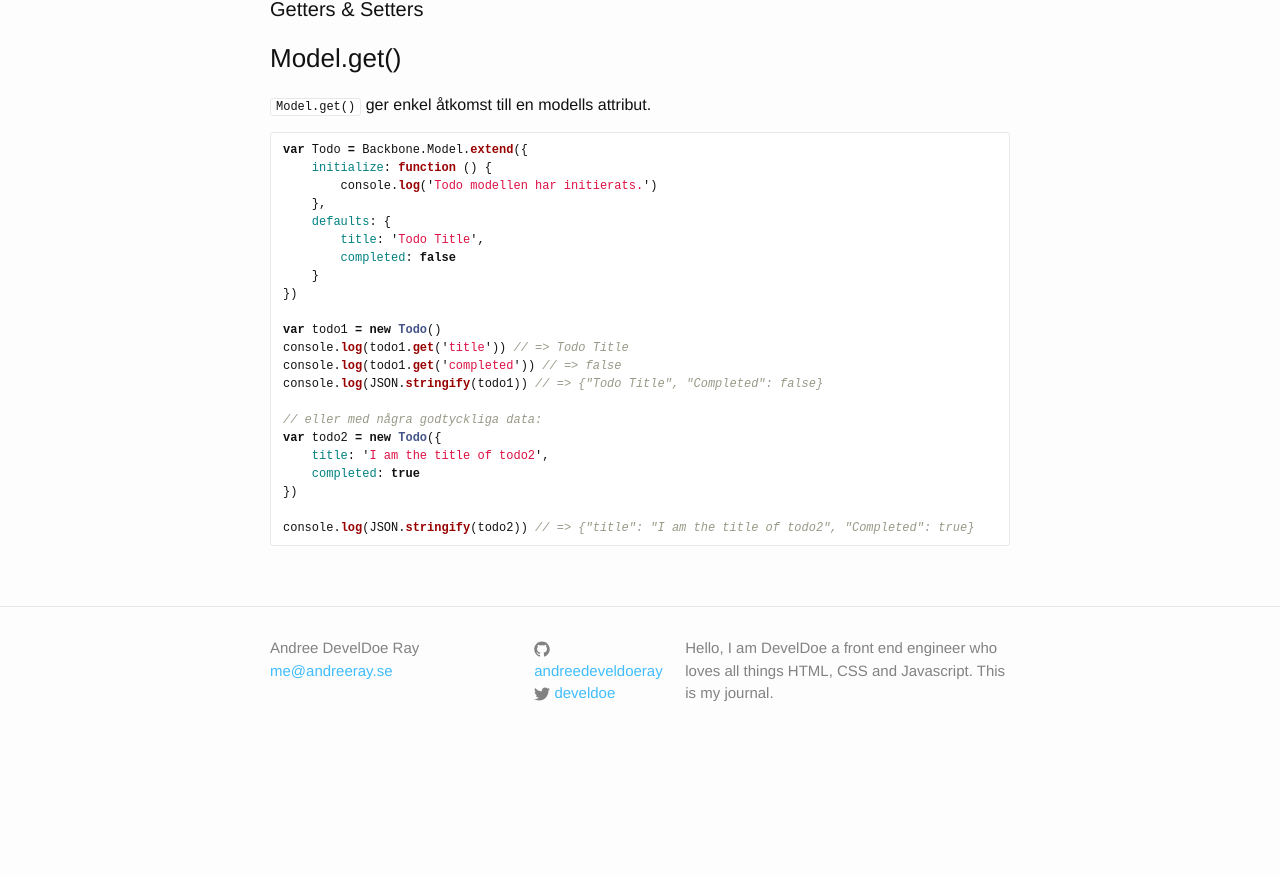
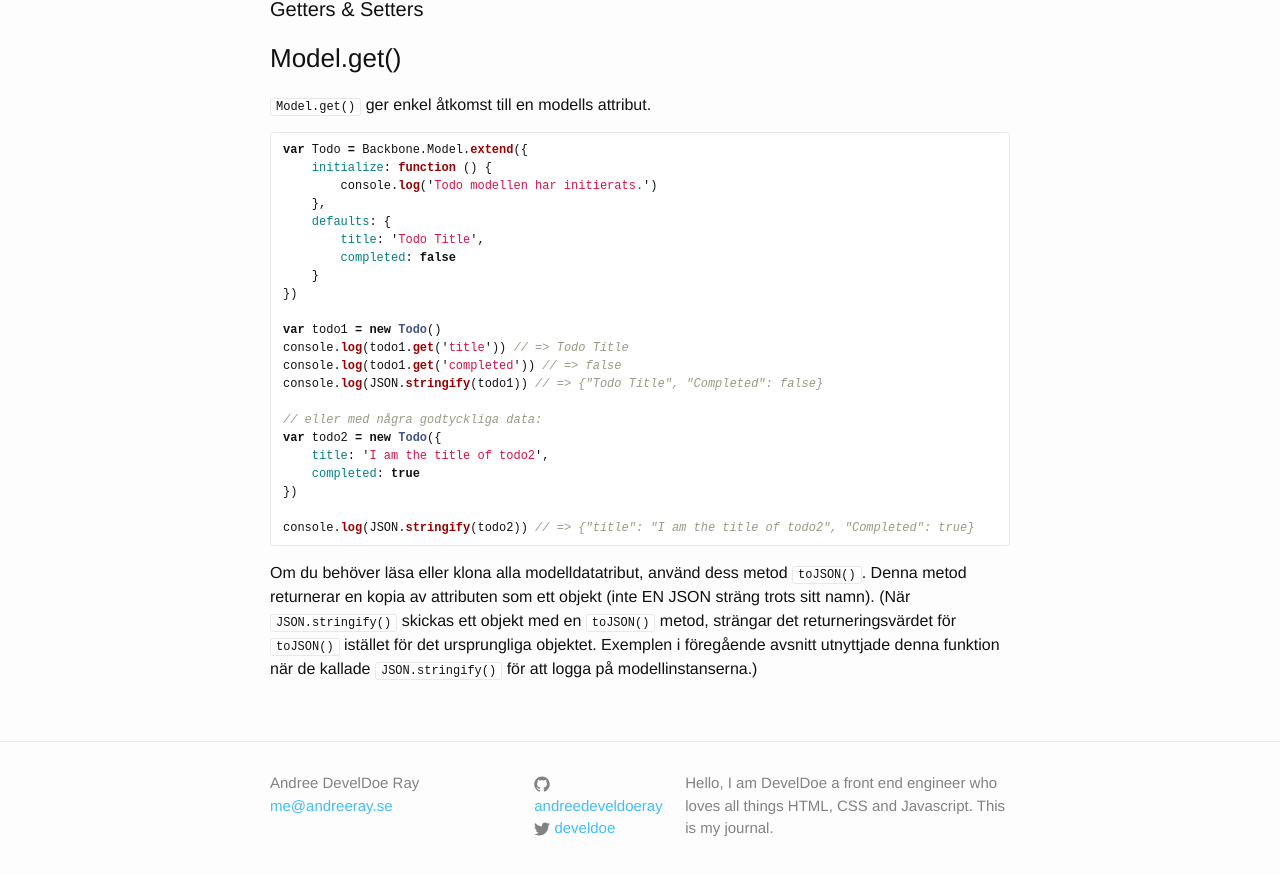
Before and after one commit to develdoe/develdoe.github.io, a Jekyll site: the page built from _posts/2017-10-30-backbonejs-basics.md, in a window 1280 px wide and 900 px high, scrolled down 2804 px. Shown: the top 875 px of the window. Built offline with Jekyll 4.4.1, drawn with Linux system fonts in a browser that asks for light colours; before the commit the page ends 3569 px from its top, so only the background shows below that.

Commit message:
Update 2017-10-30-backbonejs-basics.md

````diff
--- a/_posts/2017-10-30-backbonejs-basics.md
+++ b/_posts/2017-10-30-backbonejs-basics.md
@@ -135,3 +135,5 @@ var todo2 = new Todo({
 
 console.log(JSON.stringify(todo2)) // => {"title": "I am the title of todo2", "Completed": true}
 ```
+
+Om du behöver läsa eller klona alla modelldatatribut, använd dess metod `toJSON()`. Denna metod returnerar en kopia av attributen som ett objekt (inte EN JSON sträng trots sitt namn). (När `JSON.stringify()` skickas ett objekt med en `toJSON()` metod, strängar det returneringsvärdet för `toJSON()` istället för det ursprungliga objektet. Exemplen i föregående avsnitt utnyttjade denna funktion när de kallade `JSON.stringify()` för att logga på modellinstanserna.)
````
